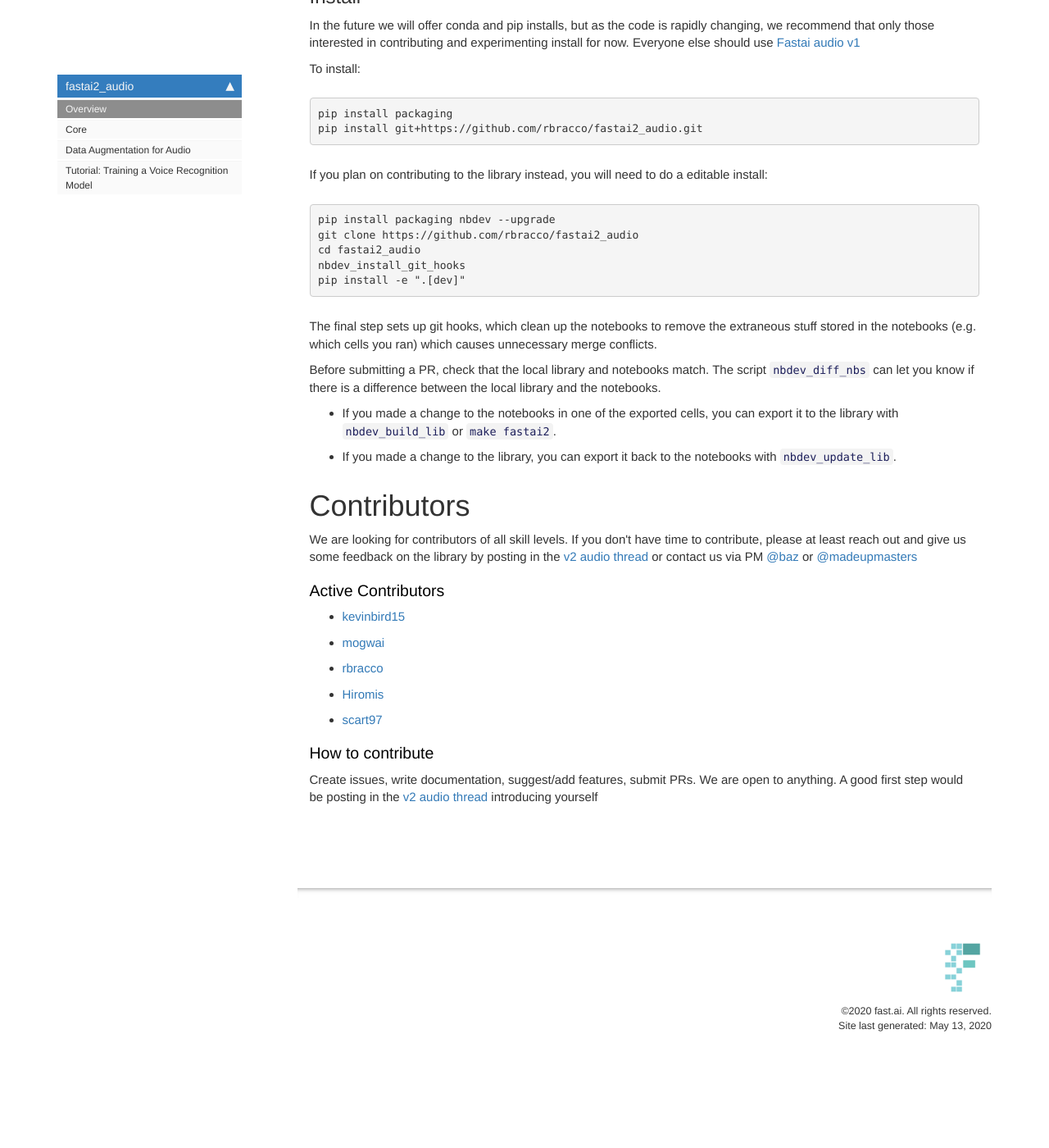
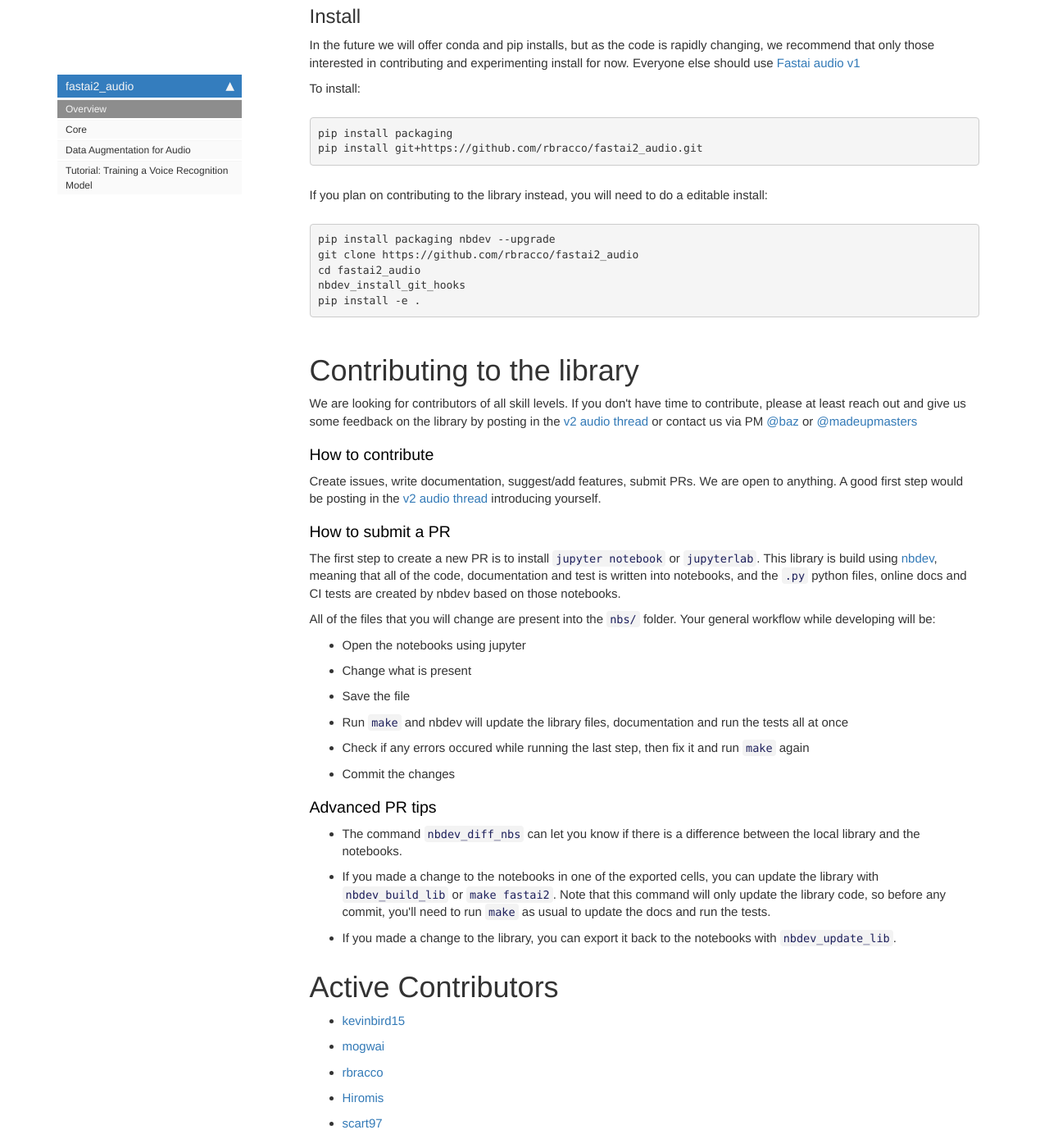
Before and after one commit to fastaudio/fastai2_audio, a Jekyll site: the page built from docs/index.html, in a window 1280 px wide and 1400 px high, scrolled down 509 px. Shown: the whole window at 82% size. Built offline with Jekyll 4.4.1, drawn with Linux system fonts in a browser that asks for light colours; nearby versions of some CDN libraries; comment, search, counter and statistics services are not loaded; before the commit the page ends 1819 px from its top, so only the background shows below that; some of the changed text lies outside the part shown.

Commit message:
Updating guide to contribute

```diff
--- a/docs/index.html
+++ b/docs/index.html
@@ -54,12 +54,38 @@
 git clone https://github.com/rbracco/fastai2_audio
 cd fastai2_audio
 nbdev_install_git_hooks
-pip install -e ".[dev]"</code></pre>
-<p>The final step sets up git hooks, which clean up the notebooks to remove the extraneous stuff stored in the notebooks (e.g. which cells you ran) which causes unnecessary merge conflicts.</p>
-<p>Before submitting a PR, check that the local library and notebooks match. The script <code>nbdev_diff_nbs</code> can let you know if there is a difference between the local library and the notebooks.</p>
+pip install -e .</code></pre>
+
+</div>
+</div>
+</div>
+<div class="cell border-box-sizing text_cell rendered"><div class="inner_cell">
+<div class="text_cell_render border-box-sizing rendered_html">
+<h1 id="Contributing-to-the-library">Contributing to the library<a class="anchor-link" href="#Contributing-to-the-library"> </a></h1>
+</div>
+</div>
+</div>
+<div class="cell border-box-sizing text_cell rendered"><div class="inner_cell">
+<div class="text_cell_render border-box-sizing rendered_html">
+<p>We are looking for contributors of all skill levels. If you don't have time to contribute, please at least reach out and give us some feedback on the library by posting in the <a href="https://forums.fast.ai/t/fastai-v2-audio/53535">v2 audio thread</a> or contact us via PM <a href="https://forums.fast.ai/u/baz/">@baz</a> or <a href="https://forums.fast.ai/u/MadeUpMasters/">@madeupmasters</a></p>
+<h3 id="How-to-contribute">How to contribute<a class="anchor-link" href="#How-to-contribute"> </a></h3><p>Create issues, write documentation, suggest/add features, submit PRs. We are open to anything. A good first step would be posting in the <a href="https://forums.fast.ai/t/fastai-v2-audio/53535">v2 audio thread</a> introducing yourself.</p>
+<h3 id="How-to-submit-a-PR">How to submit a PR<a class="anchor-link" href="#How-to-submit-a-PR"> </a></h3><p>The first step to create a new PR is to install <code>jupyter notebook</code> or <code>jupyterlab</code>. This library is build using <a href="https://nbdev.fast.ai/">nbdev</a>, meaning that all of the code, documentation and test is written into notebooks, and the <code>.py</code> python files, online docs and CI tests are created by nbdev based on those notebooks.</p>
+<p>All of the files that you will change are present into the <code>nbs/</code> folder. Your general workflow while developing will be:</p>
 <ul>
-<li>If you made a change to the notebooks in one of the exported cells, you can export it to the library with <code>nbdev_build_lib</code> or <code>make fastai2</code>.</li>
-<li>If you made a change to the library, you can export it back to the notebooks with <code>nbdev_update_lib</code>.</li>
+<li>Open the notebooks using jupyter</li>
+<li>Change what is present</li>
+<li>Save the file</li>
+<li>Run <code>make</code> and nbdev will update the library files, documentation and run the tests all at once</li>
+<li>Check if any errors occured while running the last step, then fix it and run <code>make</code> again</li>
+<li>Commit the changes</li>
+</ul>
+<h3 id="Advanced-PR-tips">Advanced PR tips<a class="anchor-link" href="#Advanced-PR-tips"> </a></h3><ul>
+<li><p>The command <code>nbdev_diff_nbs</code> can let you know if there is a difference between the local library and the notebooks.</p>
+</li>
+<li><p>If you made a change to the notebooks in one of the exported cells, you can update the library with <code>nbdev_build_lib</code> or <code>make fastai2</code>. Note that this command will only update the library code, so before any commit, you'll need to run <code>make</code> as usual to update the docs and run the tests.</p>
+</li>
+<li><p>If you made a change to the library, you can export it back to the notebooks with <code>nbdev_update_lib</code>.</p>
+</li>
 </ul>
 
 </div>
@@ -67,15 +93,13 @@
 </div>
 <div class="cell border-box-sizing text_cell rendered"><div class="inner_cell">
 <div class="text_cell_render border-box-sizing rendered_html">
-<h1 id="Contributors">Contributors<a class="anchor-link" href="#Contributors"> </a></h1><p>We are looking for contributors of all skill levels. If you don't have time to contribute, please at least reach out and give us some feedback on the library by posting in the <a href="https://forums.fast.ai/t/fastai-v2-audio/53535">v2 audio thread</a> or contact us via PM <a href="https://forums.fast.ai/u/baz/">@baz</a> or <a href="https://forums.fast.ai/u/MadeUpMasters/">@madeupmasters</a></p>
-<h3 id="Active-Contributors">Active Contributors<a class="anchor-link" href="#Active-Contributors"> </a></h3><ul>
+<h1 id="Active-Contributors">Active Contributors<a class="anchor-link" href="#Active-Contributors"> </a></h1><ul>
 <li><a href="https://github.com/kevinbird15">kevinbird15</a></li>
 <li><a href="https://github.com/mogwai">mogwai</a></li>
 <li><a href="https://github.com/rbracco">rbracco</a></li>
 <li><a href="https://github.com/hiromis">Hiromis</a></li>
 <li><a href="https://github.com/scart97">scart97</a></li>
 </ul>
-<h3 id="How-to-contribute">How to contribute<a class="anchor-link" href="#How-to-contribute"> </a></h3><p>Create issues, write documentation, suggest/add features, submit PRs. We are open to anything. A good first step would be posting in the <a href="https://forums.fast.ai/t/fastai-v2-audio/53535">v2 audio thread</a> introducing yourself</p>
 
 </div>
 </div>
```
Also changed, not shown: README.md, 2 other files.
